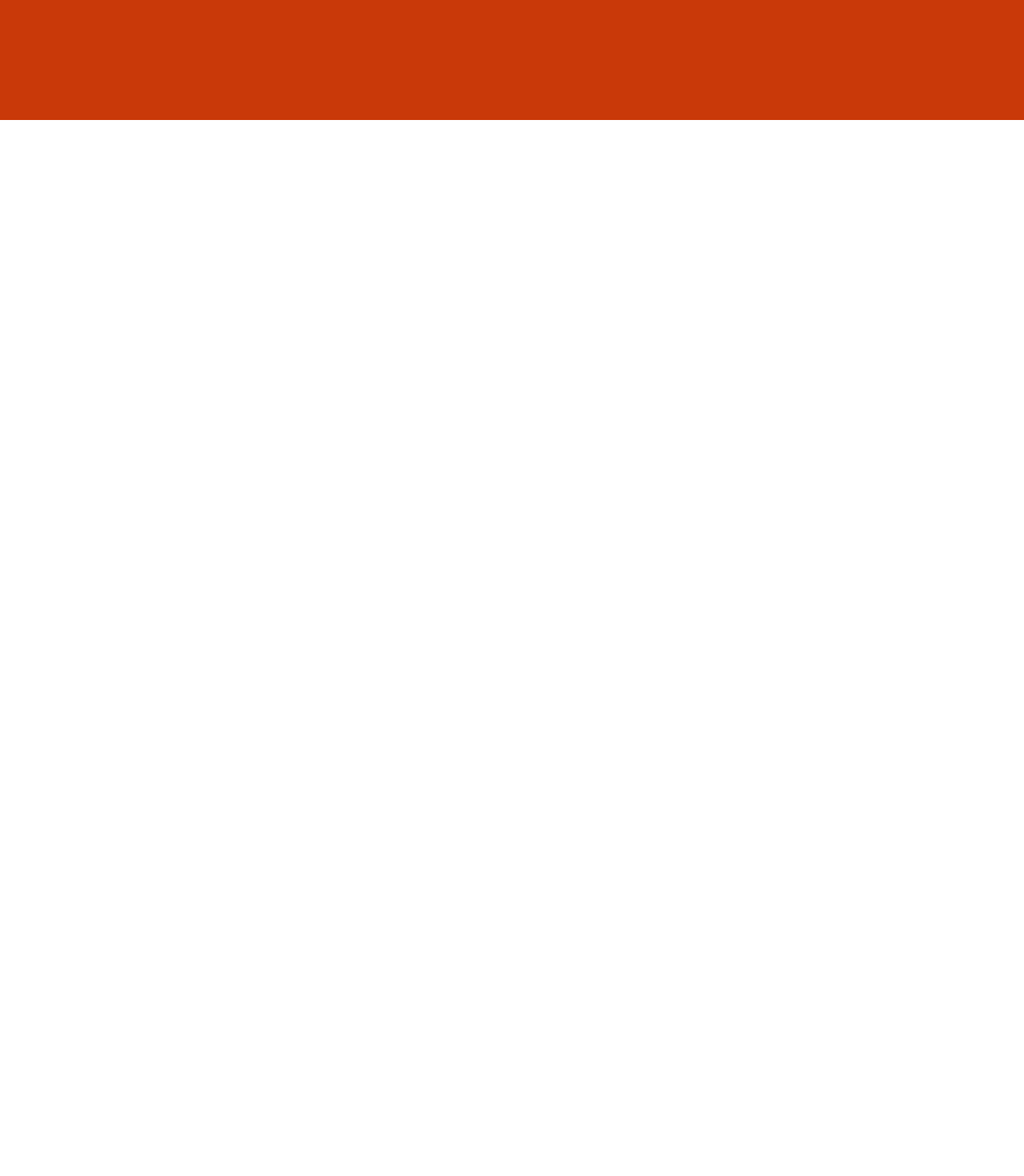
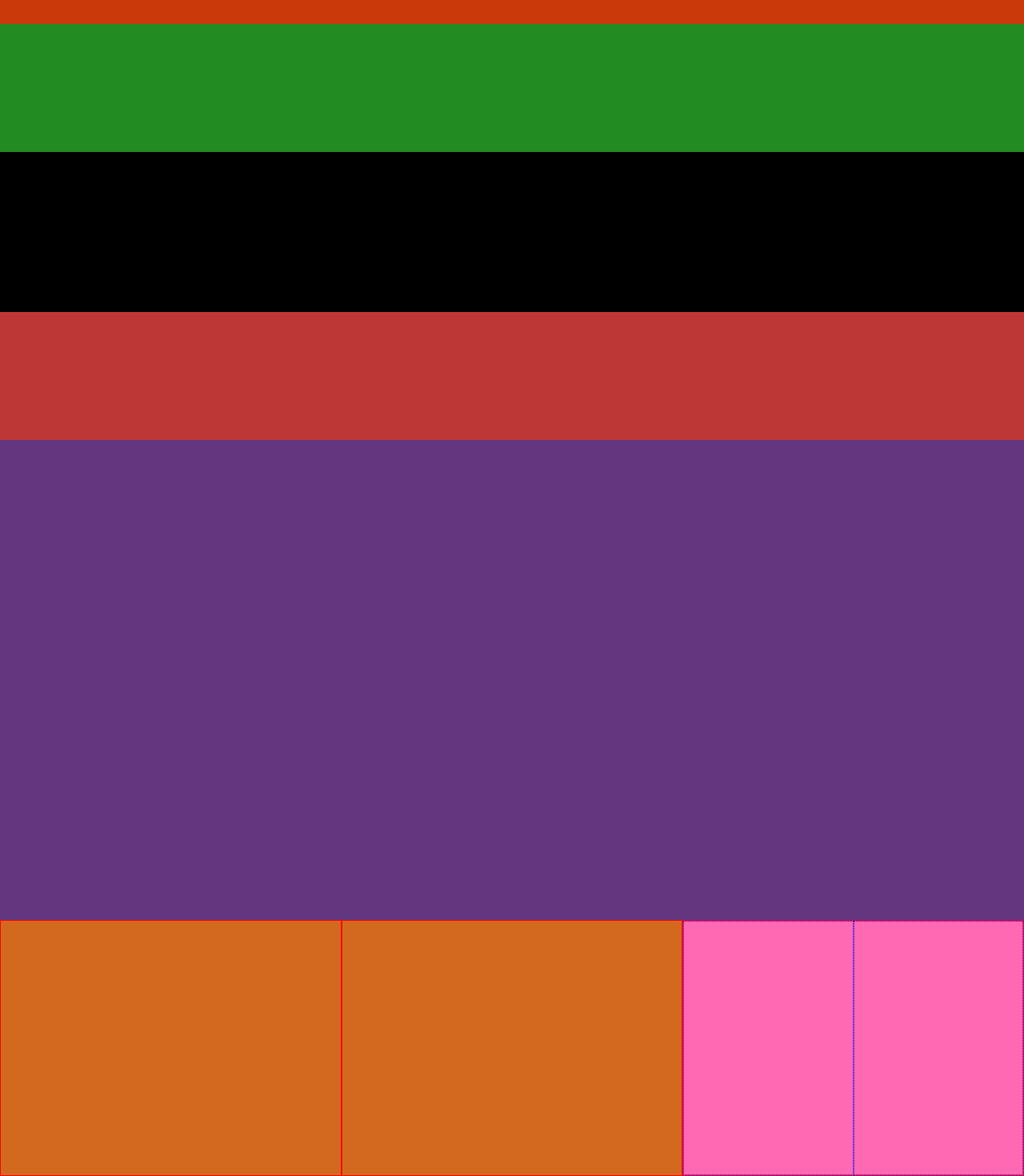
Before and after one commit to FrancescoLoCasto/proj-html-vuejs, a Vue app in the folder proj-html-vuejs/: page / in a window 1280 px wide. Shown: the part 3050-4520 px from the top of the page at 80% size. Before the commit the page ends 3200 px from the top, so only its background shows below. Built offline with nearby package versions, Linux system fonts and the light colour scheme.

Commit message:
Complete create of layout colored

```diff
--- a/proj-html-vuejs/src/App.vue
+++ b/proj-html-vuejs/src/App.vue
@@ -24,6 +24,10 @@ export default {
   <AppMain/>
 </section>
 
+<section>
+  <AppFooter/>
+</section>
+
 
 
 
--- a/proj-html-vuejs/src/components/AppFooter.vue
+++ b/proj-html-vuejs/src/components/AppFooter.vue
@@ -6,12 +6,56 @@ export default {
 </script>
 
 <template lang="">
-   <div>
+<div class="containerFooter">
+   <div class="socialContact">
 
    </div>
+
+   <div class="socialContact">
+
+   </div>
+
+   <div class="socialContactList">
+      <div class="footerList">
+
+      </div>
+      <div class="footerList">
+
+      </div>
+   </div>
+
+</div>
 </template>
 
 
 <style lang="scss">
+   .containerFooter{
+      height: 40vh;
+      background-color: black;
+      display: flex;
+
+      .socialContact{
+         width: 34%;
+         height: 100%;
+         background-color: chocolate;
+         border: 1px solid red;
+      }
+
+      .socialContactList{
+         display: flex;
+         width: 34%;
+         height: 100%;
+         background-color: chocolate;
+         border: 1px solid red;
+
+         .footerList{
+            width: 50%;
+            height: 100%;
+            background-color: hotpink;
+            border: 1px dotted blue;
+         }
+      }
+   }
+
 
 </style>
--- a/proj-html-vuejs/src/components/AppMain.vue
+++ b/proj-html-vuejs/src/components/AppMain.vue
@@ -20,10 +20,27 @@ export default {
       <div class="resultTable">
 
       </div>
-      <div class="banner-img">
+
+   </div>
+
+   <div class="adv-imgBet">
+
+   </div>
+
+   <div class="blackAdvBanner">
+
+   </div>
+
+   <div class="containerSliderCard">
+      <div class="UppperContainer">
+
+      </div>
+      <div class="cardContainer">
 
       </div>
    </div>
+
+
 </template>
 
 
@@ -39,7 +56,7 @@ export default {
    }
 
    .containerTable{
-      height: 100vh;
+      height: 85vh;
       background-color: rgb(201, 57, 9);
       display: flex;
 
@@ -58,9 +75,31 @@ export default {
          margin: 2rem;
       }
 
-      .banner-img{
+
+   }
+
+   .adv-imgBet{
          height: 20vh;
          background-color: forestgreen;
       }
+
+   .blackAdvBanner{
+      height: 25vh;
+      background-color: black;
+   }
+
+   .containerSliderCard{
+      height: 95vh;
+      background-color: lightcoral;
+
+      .UppperContainer{
+         height: 20vh;
+         background-color: rgba(158, 9, 9, 0.608);
+      }
+
+      .cardContainer{
+         height: 75vh;
+         background-color: rgba(0, 0, 128, 0.579);
+      }
    }
 </style>
```
